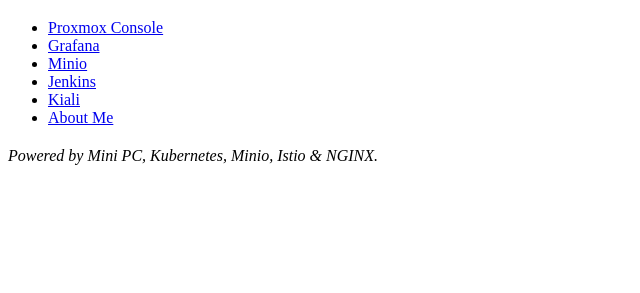
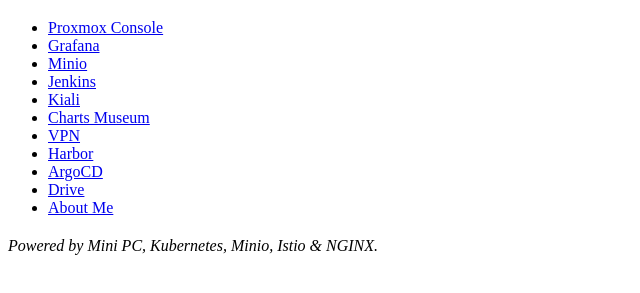
Before and after one commit to gilangvperdana/livecd, a plain HTML site: page index.html in a window 1280 px wide. Shown: the part 61-354 px from the top of the page, without its empty margins (0-640 px from the left). Drawn offline with Linux system fonts and the light colour scheme.

Commit message:
add some platform

```diff
--- a/index.html
+++ b/index.html
@@ -44,6 +44,11 @@
     <li><a href="https://s3.gbesar.link">Minio</a></li>
     <li><a href="https://jarvis.gbesar.link">Jenkins</a></li>
     <li><a href="https://kialimons.gbesar.link">Kiali</a></li>
+    <li><a href="https://charts.gbesar.link">Charts Museum</a></li>
+    <li><a href="https://tun.gbesar.link">VPN</a></li>
+    <li><a href="https://registry.gbesar.link">Harbor</a></li>
+    <li><a href="https://cd.gbesar.link">ArgoCD</a></li>
+    <li><a href="https://drive.gbesar.link">Drive</a></li>
     <li><a href="https://gbesar.link">About Me</a></li>
 </ul>
 
```
